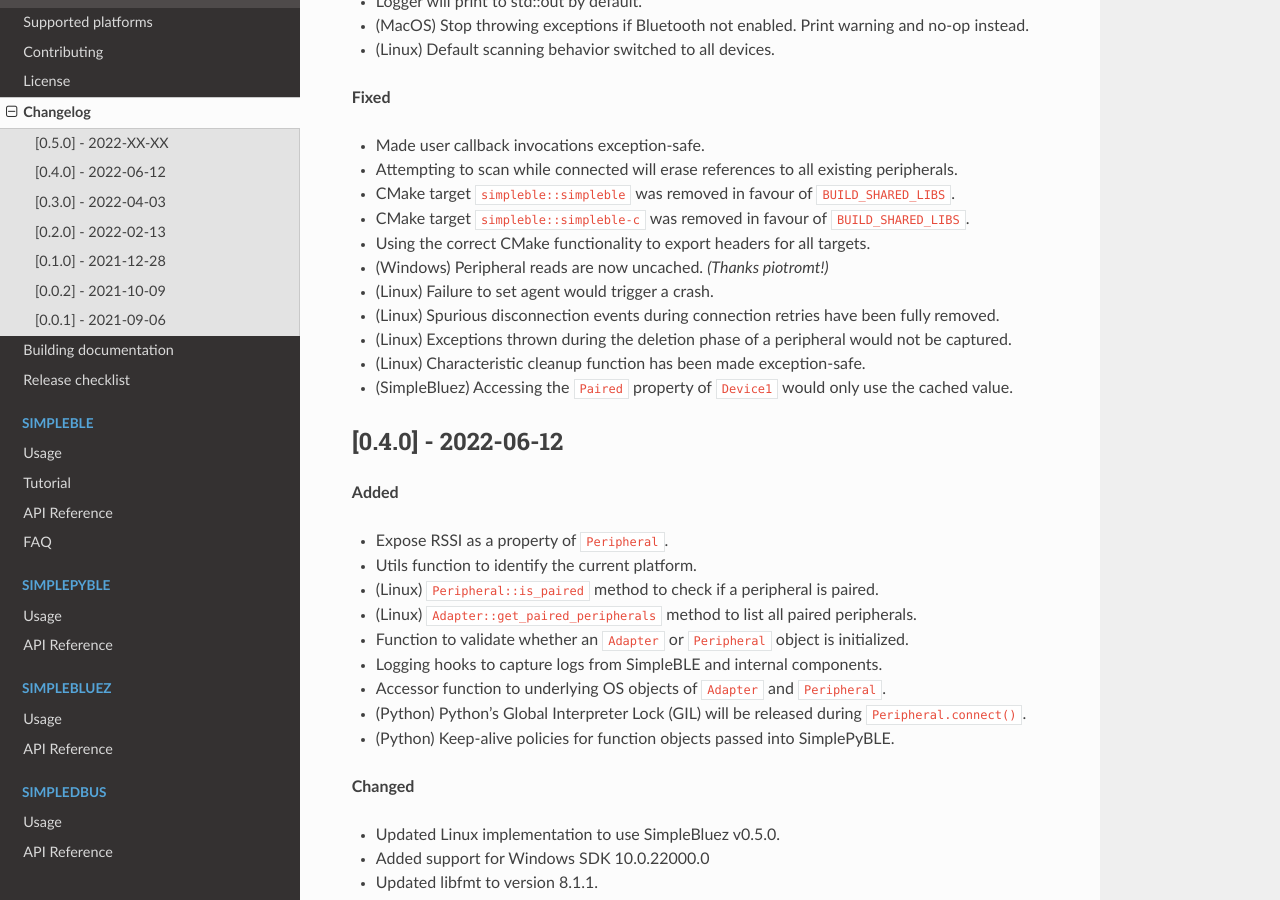
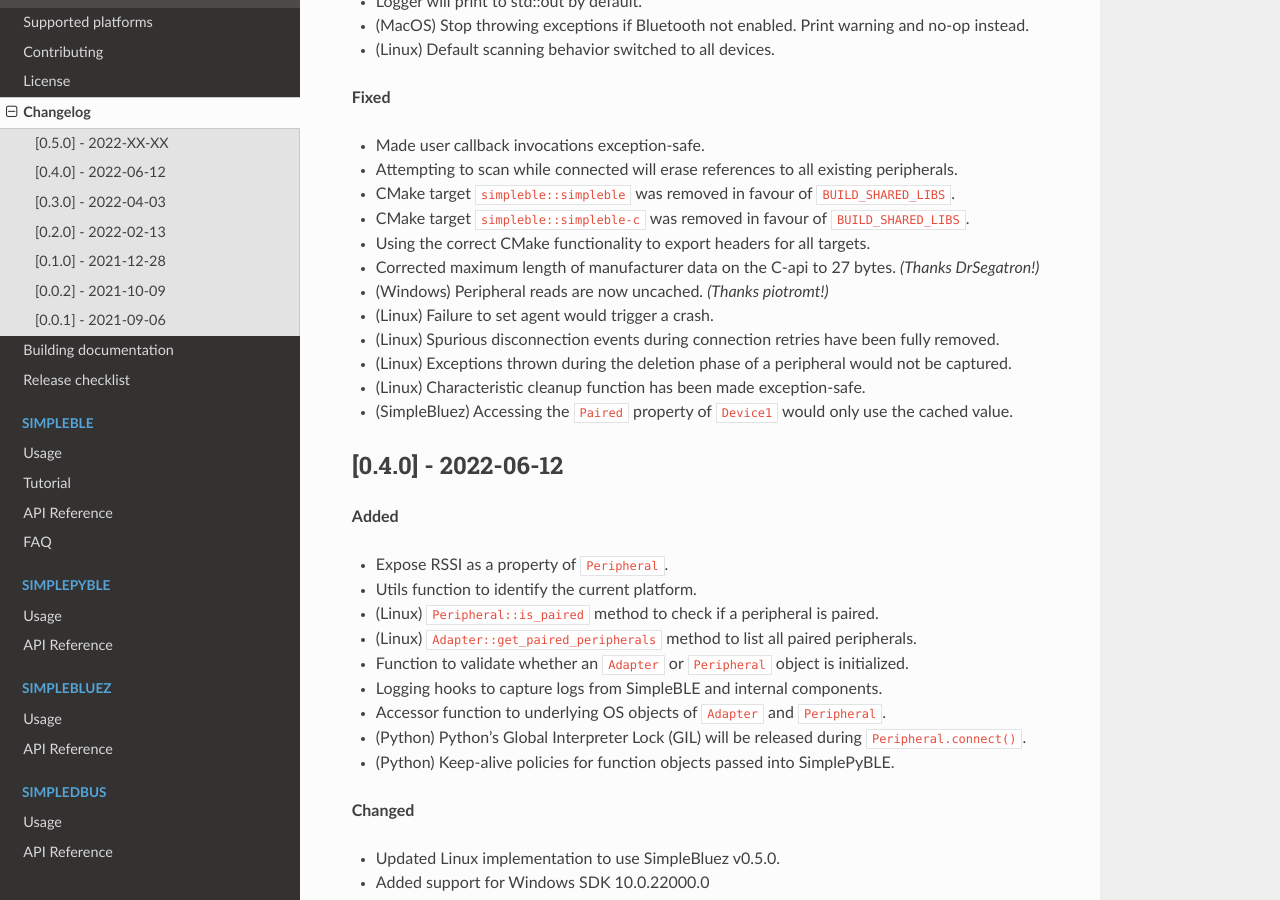
Before and after one commit to OpenBluetoothToolbox/SimpleBLE, a Sphinx documentation site: the page built from docs/changelog.rst, in a window 1280 px wide and 900 px high, scrolled down 1079 px. Built offline with Sphinx 7.4.7 and the Read the Docs theme 2.0.0, drawn with Linux system fonts in a browser that asks for light colours.

Commit message:
Fix maximum length of manufacturer data.

```diff
--- a/docs/changelog.rst
+++ b/docs/changelog.rst
@@ -48,6 +48,7 @@
 -  CMake target ``simpleble::simpleble`` was removed in favour of ``BUILD_SHARED_LIBS``.
 -  CMake target ``simpleble::simpleble-c`` was removed in favour of ``BUILD_SHARED_LIBS``.
 -  Using the correct CMake functionality to export headers for all targets.
+-  Corrected maximum length of manufacturer data on the C-api to 27 bytes. *(Thanks DrSegatron!)*
 -  (Windows) Peripheral reads are now uncached. *(Thanks piotromt!)*
 -  (Linux) Failure to set agent would trigger a crash.
 -  (Linux) Spurious disconnection events during connection retries have been fully removed.
```
Also changed, not shown: 1 other file.
